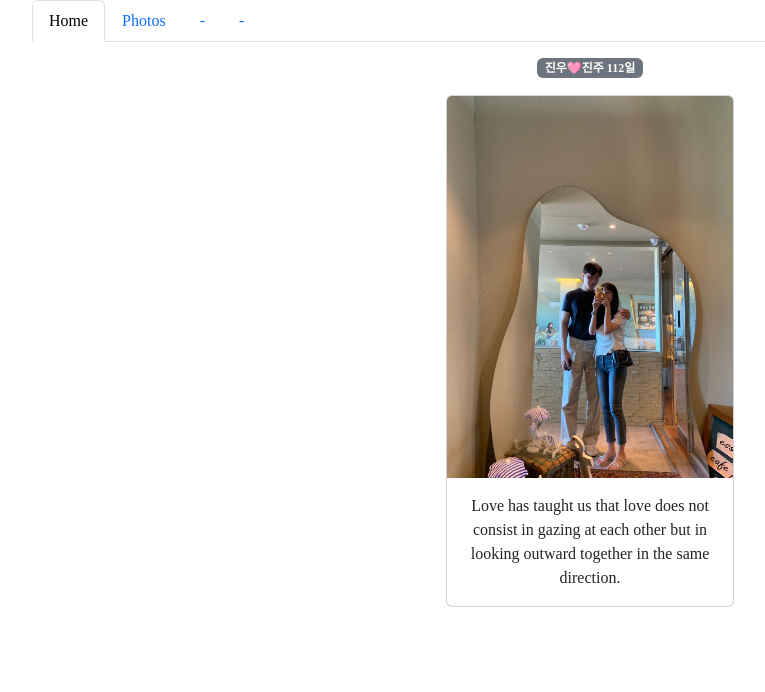
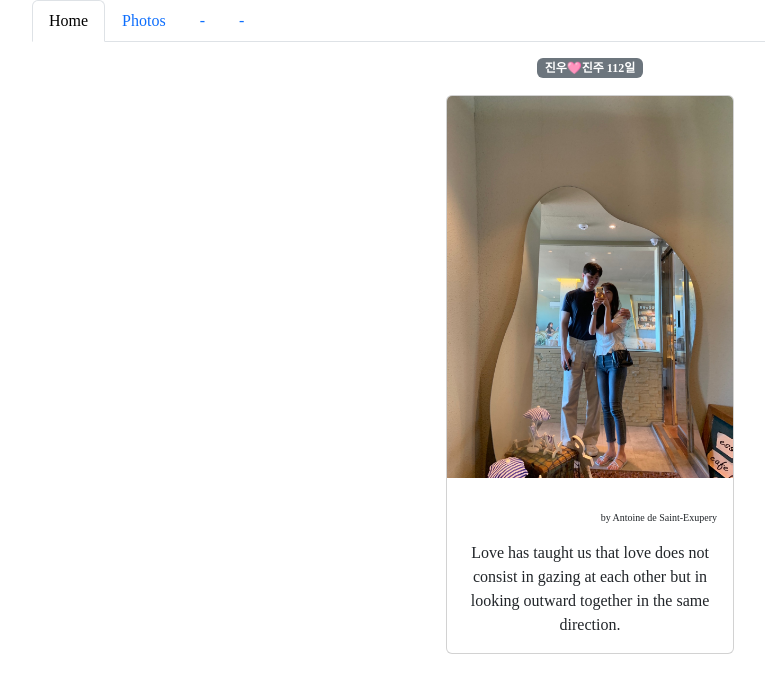
Before and after one commit to codej625/codej625.github.io, a plain HTML site: page index.html in a window 1280 px wide. Shown: the whole page, without its empty margins (50-815 px from the left). Drawn offline with nearby package versions, Linux system fonts and the light colour scheme; a web font is replaced by a local one.

Commit message:
20231108 update

```diff
--- a/index.html
+++ b/index.html
@@ -71,6 +71,7 @@
             <div class="card mt-3 div-center" style="width: 18rem;">
               <img src="./img/jw_jj_01.jpg" class="card-img-top" alt="...">
               <div class="card-body">
+                <p><div class="by-text-contant">by Antoine de Saint-Exupery</div></p>
                 <p class="card-text">Love has taught us that love does not consist in gazing at each other but in looking outward together in the same direction.</p>
               </div>
             </div>
--- a/style.css
+++ b/style.css
@@ -6,3 +6,4 @@
 }
 body { font-family: 'bmjua'; }
 .div-center { margin: 0 auto; }
+.by-text-contant { text-align: right; font-size: 10px; }
```
